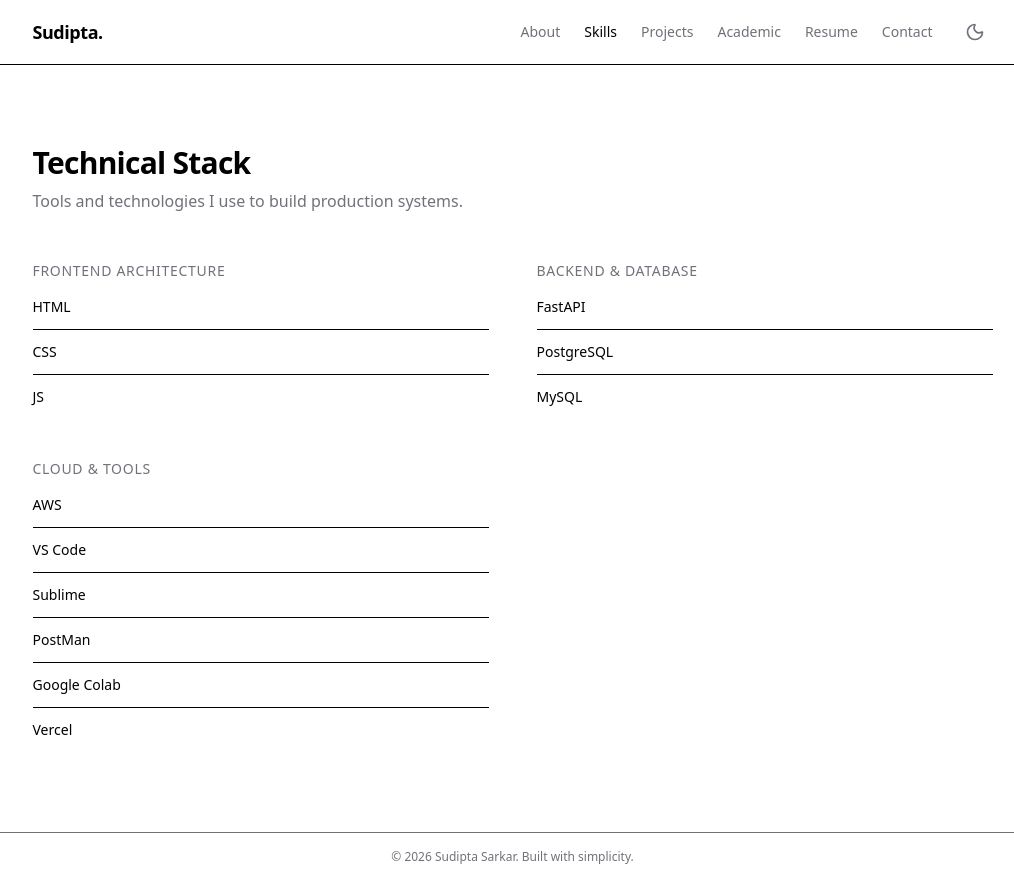
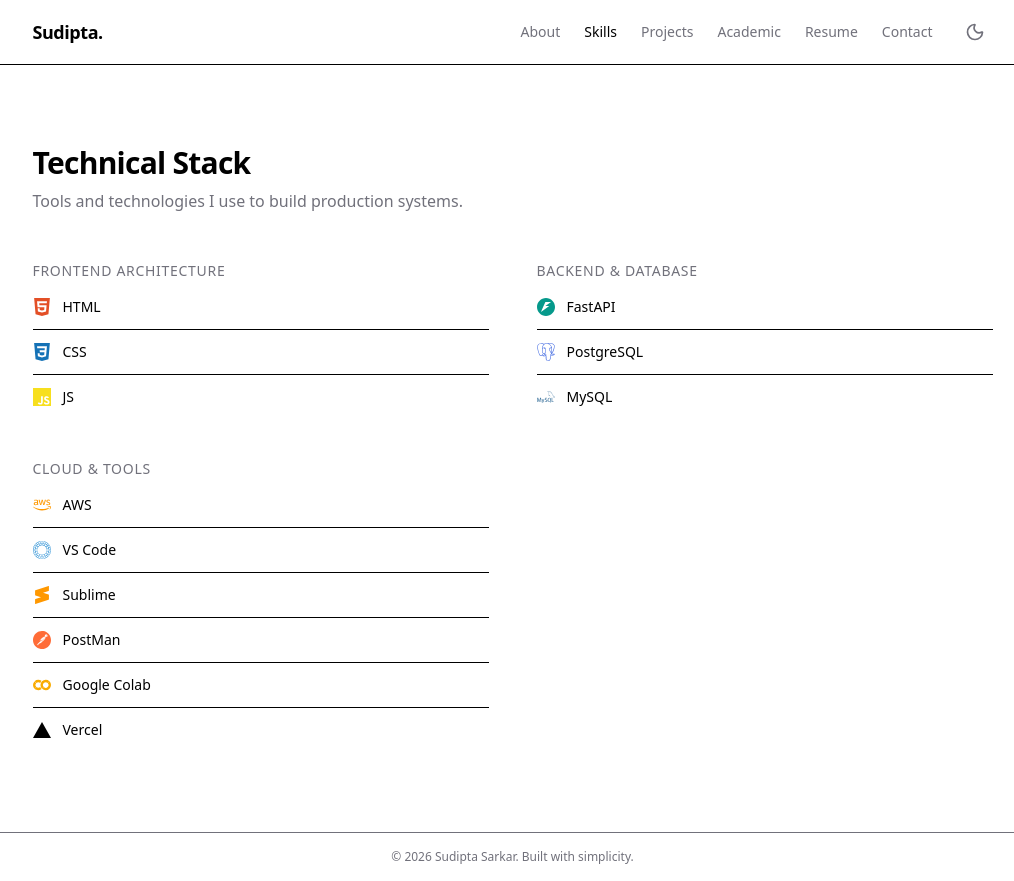
Before and after one commit to itzsudipta/sudipta.me, a Next.js app: page /skills in a window 1280 px wide. Shown: the whole page, without its empty margins (120-1134 px from the left). Built offline with nearby package versions, Linux system fonts and the light colour scheme.

Commit message:
add icons to the skil section for better redebility

```diff
--- a/app/skills/page.tsx
+++ b/app/skills/page.tsx
@@ -1,15 +1,39 @@
+import {
+    SiHtml5, SiCss3, SiJavascript, SiFastapi, SiPostgresql,
+    SiMysql, SiAmazonwebservices, SiVsco as SiVisualstudiocode,
+    SiSublimetext, SiPostman, SiGooglecolab, SiVercel
+} from "react-icons/si";
+
+const getIcon = (item: string) => {
+    switch (item) {
+        case "HTML": return <SiHtml5 className="text-[#E34F26]" />;
+        case "CSS": return <SiCss3 className="text-[#1572B6]" />;
+        case "JS": return <SiJavascript className="text-[#F7DF1E]" />;
+        case "FastAPI": return <SiFastapi className="text-[#05998B]" />;
+        case "PostgreSQL": return <SiPostgresql className="text-[#4169E1]" />;
+        case "MySQL": return <SiMysql className="text-[#4479A1]" />;
+        case "AWS": return <SiAmazonwebservices className="text-[#FF9900]" />;
+        case "VS Code": return <SiVisualstudiocode className="text-[#007ACC]" />;
+        case "Sublime": return <SiSublimetext className="text-[#FF9800]" />;
+        case "PostMan": return <SiPostman className="text-[#FF6C37]" />;
+        case "Google Colab": return <SiGooglecolab className="text-[#F9AB00]" />;
+        case "Vercel": return <SiVercel className="text-current" />;
+        default: return null;
+    }
+};
+
 const skillCategories = [
     {
         category: "Frontend Architecture",
-        items: ["HTML" , "CSS" ,"JS"]
+        items: ["HTML", "CSS", "JS"]
     },
     {
         category: "Backend & Database",
-        items: ["FastAPI", "PostgreSQL","MySQL"]
+        items: ["FastAPI", "PostgreSQL", "MySQL"]
     },
     {
         category: "Cloud & Tools",
-        items: ["AWS", "VS Code", "Sublime", "PostMan","Google Colab","Vercel"]
+        items: ["AWS", "VS Code", "Sublime", "PostMan", "Google Colab", "Vercel"]
     }
 ];
 
@@ -28,6 +52,10 @@
                         <ul className="space-y-3">
                             {section.items.map((item) => (
                                 <li key={item} className="flex items-center text-foreground border-b border-border pb-3 last:border-0">
+                                    {/* Added only this span for the icon */}
+                                    <span className="mr-3 text-lg">
+                                        {getIcon(item)}
+                                    </span>
                                     <span className="text-sm">{item}</span>
                                 </li>
                             ))}
--- a/package.json
+++ b/package.json
@@ -19,6 +19,7 @@
     "postcss": "^8.5.6",
     "react": "19.2.3",
     "react-dom": "19.2.3",
+    "react-icons": "^5.5.0",
     "tailwind-merge": "^3.4.0"
   },
   "devDependencies": {
```
Also changed, not shown: 1 other file (tests, documents, lock files or other folders).
